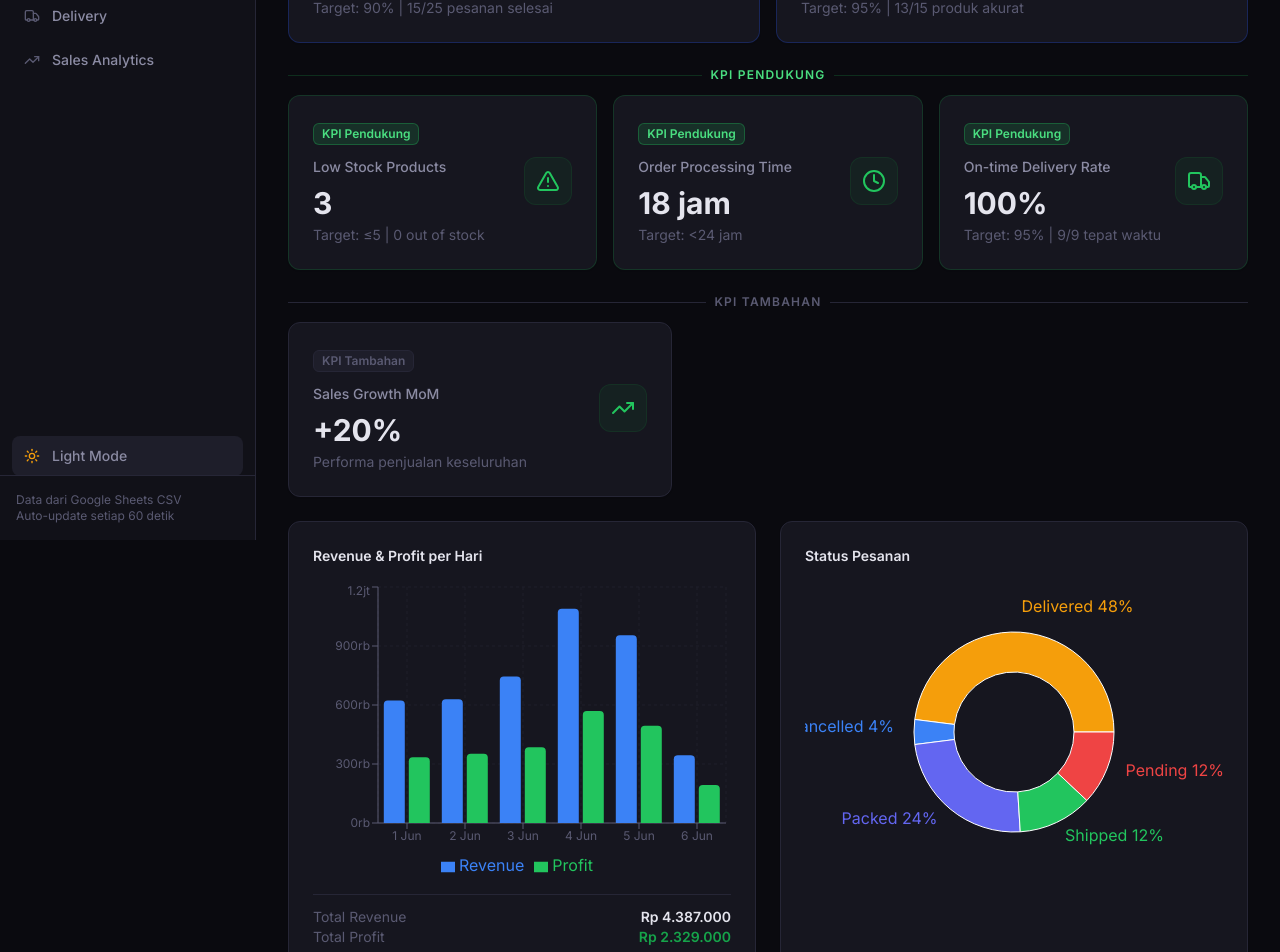
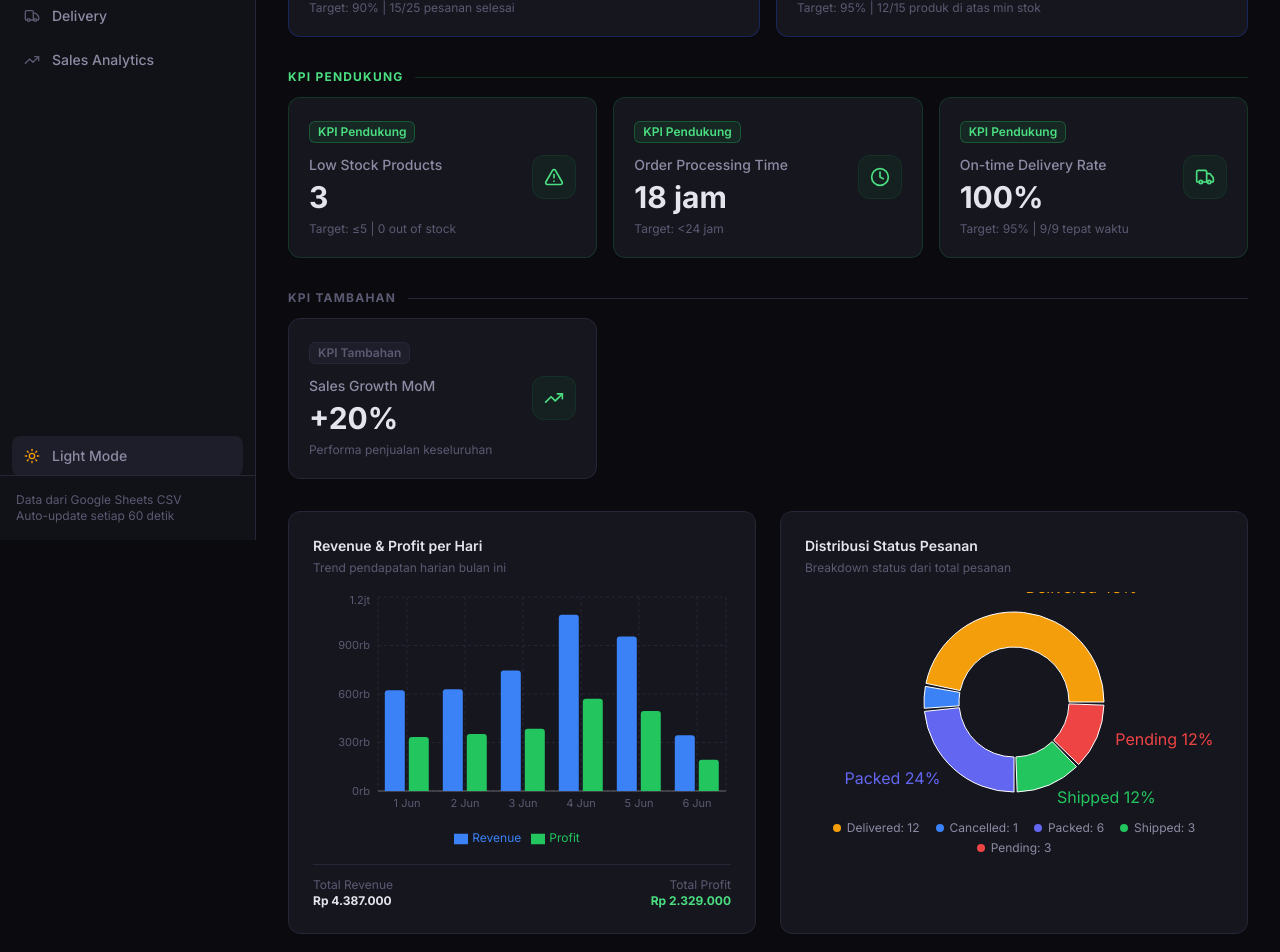
Before and after one commit to superadit98/buyme-dashboard, a Next.js app: page /supplychain/ in a window 1280 px wide. Shown: the part 260-1212 px from the top of the page. Built offline with nearby package versions, Linux system fonts and the light colour scheme.

Commit message:
fix+polish: revenue data fix, stock accuracy formula, badge clean, Sales Growth layout, chart improved

```diff
--- a/src/app/overview/OverviewCharts.tsx
+++ b/src/app/overview/OverviewCharts.tsx
@@ -24,7 +24,15 @@ interface ChartData {
 }
 
 const PIE_COLORS = ["#f59e0b", "#3b82f6", "#6366f1", "#22c55e", "#ef4444"];
-const CATEGORY_COLORS = ["#3b82f6", "#22c55e", "#f59e0b", "#ef4444", "#8b5cf6"];
+const CATEGORY_COLORS = ["#3b82f6", "#22c55e", "#f59e0b", "#ef4444", "#8b5cf6", "#06b6d4", "#ec4899"];
+
+const chartStyle = {
+  borderRadius: "8px",
+  border: "1px solid var(--border, #262636)",
+  background: "var(--bg-secondary, #1e1e2a)",
+  color: "var(--text-primary, #fff)",
+  fontSize: "12px",
+};
 
 export default function OverviewCharts({
   revenueData,
@@ -34,95 +42,109 @@ export default function OverviewCharts({
   totalProfit,
 }: ChartData) {
   return (
+    <div className="space-y-6">
       <div className="grid grid-cols-1 gap-6 lg:grid-cols-2">
-      {/* Revenue Chart */}
+        {/* Revenue & Profit per Hari */}
         <div className="rounded-xl border border-[var(--border)] bg-[var(--bg-card)] p-6 shadow-sm">
-        <h3 className="mb-4 text-sm font-semibold text-[var(--text-primary)]">
+          <div className="mb-1 text-sm font-semibold text-[var(--text-primary)]">
             Revenue & Profit per Hari
-        </h3>
-        <ResponsiveContainer width="100%" height={300}>
-          <BarChart data={revenueData}>
-            <CartesianGrid strokeDasharray="3 3" stroke="#1e1e2a" />
+          </div>
+          <p className="mb-4 text-xs text-[var(--text-muted)]">Trend pendapatan harian bulan ini</p>
+          <ResponsiveContainer width="100%" height={260}>
+            <BarChart data={revenueData} barGap={2}>
+              <CartesianGrid strokeDasharray="3 3" stroke="var(--border, #262636)" />
               <XAxis
                 dataKey="date"
-              tick={{ fontSize: 12 }}
-              stroke="#5a5a72"
+                tick={{ fontSize: 11, fill: "var(--text-muted, #5a5a72)" }}
+                tickLine={false}
+                interval="preserveStartEnd"
               />
               <YAxis
-              tick={{ fontSize: 12 }}
-              stroke="#5a5a72"
+                tick={{ fontSize: 11, fill: "var(--text-muted, #5a5a72)" }}
+                tickLine={false}
+                axisLine={false}
                 tickFormatter={(v) =>
                   v >= 1000000 ? `${(v / 1000000).toFixed(1)}jt` : `${(v / 1000).toFixed(0)}rb`
                 }
               />
               <Tooltip
-              formatter={(value: number) => formatRupiah(value)}
-              contentStyle={{
-                borderRadius: "8px",
-                border: "1px solid #262636",
-                background: "#1e1e2a",
-              }}
+                formatter={(value: number) => [formatRupiah(value), ""]}
+                contentStyle={chartStyle}
               />
-            <Legend />
-            <Bar dataKey="revenue" fill="#3b82f6" name="Revenue" radius={[4, 4, 0, 0]} />
-            <Bar dataKey="profit" fill="#22c55e" name="Profit" radius={[4, 4, 0, 0]} />
+              <Legend wrapperStyle={{ fontSize: 12, paddingTop: 8 }} />
+              <Bar dataKey="revenue" fill="#3b82f6" name="Revenue" radius={[3, 3, 0, 0]} maxBarSize={20} />
+              <Bar dataKey="profit" fill="#22c55e" name="Profit" radius={[3, 3, 0, 0]} maxBarSize={20} />
             </BarChart>
           </ResponsiveContainer>
-        <div className="mt-3 flex justify-between border-t border-[var(--border)] pt-3 text-sm">
-          <span className="text-[var(--text-muted)]">Total Revenue</span>
-          <span className="font-semibold text-[var(--text-primary)]">{formatRupiah(totalRevenue)}</span>
+          <div className="mt-3 flex justify-between border-t border-[var(--border)] pt-3 text-xs">
+            <div>
+              <p className="text-[var(--text-muted)]">Total Revenue</p>
+              <p className="font-bold text-[var(--text-primary)]">{formatRupiah(totalRevenue)}</p>
             </div>
-        <div className="flex justify-between text-sm">
-          <span className="text-[var(--text-muted)]">Total Profit</span>
-          <span className="font-semibold text-green-600">{formatRupiah(totalProfit)}</span>
+            <div className="text-right">
+              <p className="text-[var(--text-muted)]">Total Profit</p>
+              <p className="font-bold text-green-400">{formatRupiah(totalProfit)}</p>
+            </div>
           </div>
         </div>
 
-      {/* Order Status Pie */}
+        {/* Status Pesanan */}
         <div className="rounded-xl border border-[var(--border)] bg-[var(--bg-card)] p-6 shadow-sm">
-        <h3 className="mb-4 text-sm font-semibold text-[var(--text-primary)]">
-          Status Pesanan
-        </h3>
-        <ResponsiveContainer width="100%" height={300}>
+          <div className="mb-1 text-sm font-semibold text-[var(--text-primary)]">
+            Distribusi Status Pesanan
+          </div>
+          <p className="mb-4 text-xs text-[var(--text-muted)]">Breakdown status dari total pesanan</p>
+          <ResponsiveContainer width="100%" height={220}>
             <PieChart>
               <Pie
                 data={orderStatusData}
                 cx="50%"
                 cy="50%"
-              innerRadius={60}
-              outerRadius={100}
+                innerRadius={55}
+                outerRadius={90}
                 dataKey="value"
+                paddingAngle={2}
                 label={({ name, percent }) =>
-                `${name} ${(percent * 100).toFixed(0)}%`
+                  percent > 0.05 ? `${name} ${(percent * 100).toFixed(0)}%` : ""
                 }
                 labelLine={false}
               >
                 {orderStatusData.map((_, index) => (
-                <Cell
-                  key={`cell-${index}`}
-                  fill={PIE_COLORS[index % PIE_COLORS.length]}
-                />
+                  <Cell key={`cell-${index}`} fill={PIE_COLORS[index % PIE_COLORS.length]} />
                 ))}
               </Pie>
               <Tooltip
                 formatter={(value: number) => [`${value} pesanan`, "Jumlah"]}
+                contentStyle={chartStyle}
               />
             </PieChart>
           </ResponsiveContainer>
+          {/* Legend manual */}
+          <div className="mt-2 flex flex-wrap justify-center gap-x-4 gap-y-1">
+            {orderStatusData.map((item, i) => (
+              <div key={item.name} className="flex items-center gap-1.5 text-xs text-[var(--text-secondary)]">
+                <span className="h-2 w-2 rounded-full" style={{ background: PIE_COLORS[i % PIE_COLORS.length] }} />
+                {item.name}: {item.value}
+              </div>
+            ))}
+          </div>
+        </div>
       </div>
 
-      {/* Category Revenue */}
-      <div className="rounded-xl border border-[var(--border)] bg-[var(--bg-card)] p-6 shadow-sm lg:col-span-2">
-        <h3 className="mb-4 text-sm font-semibold text-[var(--text-primary)]">
+      {/* Revenue per Kategori */}
+      <div className="rounded-xl border border-[var(--border)] bg-[var(--bg-card)] p-6 shadow-sm">
+        <div className="mb-1 text-sm font-semibold text-[var(--text-primary)]">
           Revenue per Kategori Produk
-        </h3>
-        <ResponsiveContainer width="100%" height={250}>
-          <BarChart data={categoryData} layout="vertical">
-            <CartesianGrid strokeDasharray="3 3" stroke="#1e1e2a" />
+        </div>
+        <p className="mb-4 text-xs text-[var(--text-muted)]">Kontribusi revenue dari setiap kategori skincare</p>
+        <ResponsiveContainer width="100%" height={Math.max(200, categoryData.length * 45)}>
+          <BarChart data={categoryData} layout="vertical" barSize={22}>
+            <CartesianGrid strokeDasharray="3 3" stroke="var(--border, #262636)" horizontal={false} />
             <XAxis
               type="number"
-              tick={{ fontSize: 12 }}
-              stroke="#5a5a72"
+              tick={{ fontSize: 11, fill: "var(--text-muted, #5a5a72)" }}
+              tickLine={false}
+              axisLine={false}
               tickFormatter={(v) =>
                 v >= 1000000 ? `${(v / 1000000).toFixed(1)}jt` : `${(v / 1000).toFixed(0)}rb`
               }
@@ -130,24 +152,18 @@ export default function OverviewCharts({
             <YAxis
               dataKey="name"
               type="category"
-              tick={{ fontSize: 12 }}
-              stroke="#5a5a72"
-              width={80}
+              tick={{ fontSize: 12, fill: "var(--text-secondary, #a0abc8)" }}
+              tickLine={false}
+              axisLine={false}
+              width={90}
             />
             <Tooltip
-              formatter={(value: number) => formatRupiah(value)}
-              contentStyle={{
-                borderRadius: "8px",
-                border: "1px solid #262636",
-                background: "#1e1e2a",
-              }}
+              formatter={(value: number) => [formatRupiah(value), "Revenue"]}
+              contentStyle={chartStyle}
             />
             <Bar dataKey="revenue" radius={[0, 4, 4, 0]}>
-              {categoryData.map((_, index) => (
-                <Cell
-                  key={`cat-${index}`}
-                  fill={CATEGORY_COLORS[index % CATEGORY_COLORS.length]}
-                />
+              {categoryData.map((entry, index) => (
+                <Cell key={`cat-${index}`} fill={CATEGORY_COLORS[index % CATEGORY_COLORS.length]} />
               ))}
             </Bar>
           </BarChart>
--- a/src/app/overview/page.tsx
+++ b/src/app/overview/page.tsx
@@ -2,11 +2,9 @@
  * ============================================
  * OVERVIEW PAGE — Dashboard Utama
  * ============================================
- *
- * KPI Framework:
- * - KPI Utama: Fulfillment Rate, Stock Accuracy Rate
- * - KPI Pendukung: Low Stock Products, Order Processing Time, On-time Delivery
- * - KPI Tambahan: Sales Growth MoM
+ * KPI Utama:     Fulfillment Rate, Stock Accuracy Rate
+ * KPI Pendukung: Low Stock Products, Order Processing Time, On-time Delivery
+ * KPI Tambahan:  Sales Growth MoM
  */
 
 import { getProducts, getOrders, getShipments, getSales, formatRupiah } from "@/lib/fetchData";
@@ -27,7 +25,7 @@ export default async function OverviewPage() {
 
   // === KPI UTAMA ===
 
-  // Fulfillment Rate
+  // 1. Fulfillment Rate
   const totalOrders = orders.length;
   const completedOrders = orders.filter(
     (o) => o.status === "Delivered" || o.status === "Shipped"
@@ -36,22 +34,25 @@ export default async function OverviewPage() {
     ? Math.round((completedOrders / totalOrders) * 100)
     : 0;
 
-  // Stock Accuracy Rate
-  const accurateStock = products.filter((p) => p.stock >= 0 && p.stock <= p.minStock * 5).length;
+  // 2. Stock Accuracy Rate
+  // Formula: % produk yg stok-nya sesuai (tidak habis, tidak melebihi 5x minStock)
+  // Catatan: produk low stock TETAP bisa akurat selama datanya benar
+  // Tapi per spec — stock accuracy = % produk yg TIDAK di bawah minStock
+  const accurateStock = products.filter((p) => p.stock > p.minStock).length;
   const stockAccuracy = products.length > 0
     ? Math.round((accurateStock / products.length) * 100)
     : 0;
 
   // === KPI PENDUKUNG ===
 
-  // Low Stock Products
+  // 3. Low Stock Products (stock <= minStock)
   const lowStockItems = products.filter((p) => p.stock <= p.minStock).length;
   const outOfStock = products.filter((p) => p.stock === 0).length;
 
-  // Order Processing Time
+  // 4. Order Processing Time (hardcoded simulasi)
   const avgProcessingHours = 18;
 
-  // On-time Delivery
+  // 5. On-time Delivery Rate
   const deliveredShipments = shipments.filter((s) => s.status === "Delivered");
   const onTimeDeliveries = deliveredShipments.filter((s) => {
     if (!s.actualDelivery || !s.estimatedDelivery) return false;
@@ -63,21 +64,32 @@ export default async function OverviewPage() {
 
   // === KPI TAMBAHAN ===
 
-  // Sales Growth MoM
-  const totalRevenue = sales.reduce((sum, s) => sum + s.revenue, 0);
-  const totalProfit = sales.reduce((sum, s) => sum + s.profit, 0);
-  const sortedDates = [...new Set(sales.map((s) => s.date))].sort();
+  // 6. Sales Growth MoM — hanya dari order non-cancelled
+  const activeSales = sales.filter((s) => {
+    const order = orders.find((o) => o.id === s.orderId);
+    return order && order.status !== "Cancelled";
+  });
+  const totalRevenue = activeSales.reduce((sum, s) => sum + s.revenue, 0);
+  const totalProfit = activeSales.reduce((sum, s) => sum + s.profit, 0);
+
+  const sortedDates = [...new Set(activeSales.map((s) => s.date))].sort();
   const midPoint = Math.floor(sortedDates.length / 2);
-  const firstHalf = sales.filter((s) => sortedDates.indexOf(s.date) < midPoint);
-  const secondHalf = sales.filter((s) => sortedDates.indexOf(s.date) >= midPoint);
-  const firstHalfRevenue = firstHalf.reduce((sum, s) => sum + s.revenue, 0);
-  const secondHalfRevenue = secondHalf.reduce((sum, s) => sum + s.revenue, 0);
+  const firstHalfDates = new Set(sortedDates.slice(0, midPoint));
+  const secondHalfDates = new Set(sortedDates.slice(midPoint));
+  const firstHalfRevenue = activeSales
+    .filter((s) => firstHalfDates.has(s.date))
+    .reduce((sum, s) => sum + s.revenue, 0);
+  const secondHalfRevenue = activeSales
+    .filter((s) => secondHalfDates.has(s.date))
+    .reduce((sum, s) => sum + s.revenue, 0);
   const salesGrowth = firstHalfRevenue > 0
     ? Math.round(((secondHalfRevenue - firstHalfRevenue) / firstHalfRevenue) * 100)
     : 0;
 
-  // Charts data
-  const revenueByDate = sales.reduce<Record<string, { revenue: number; profit: number }>>(
+  // === CHART DATA ===
+
+  // Revenue per hari (hanya active sales)
+  const revenueByDate = activeSales.reduce<Record<string, { revenue: number; profit: number }>>(
     (acc, s) => {
       if (!acc[s.date]) acc[s.date] = { revenue: 0, profit: 0 };
       acc[s.date].revenue += s.revenue;
@@ -94,13 +106,15 @@ export default async function OverviewPage() {
       profit: data.profit,
     }));
 
+  // Order status distribution
   const statusCounts = orders.reduce<Record<string, number>>((acc, o) => {
     acc[o.status] = (acc[o.status] || 0) + 1;
     return acc;
   }, {});
   const orderStatusData = Object.entries(statusCounts).map(([name, value]) => ({ name, value }));
 
-  const categoryRevenue = sales.reduce<Record<string, number>>((acc, s) => {
+  // Revenue per kategori
+  const categoryRevenue = activeSales.reduce<Record<string, number>>((acc, s) => {
     acc[s.productCategory] = (acc[s.productCategory] || 0) + s.revenue;
     return acc;
   }, {});
@@ -109,7 +123,7 @@ export default async function OverviewPage() {
     .sort((a, b) => b.revenue - a.revenue);
 
   return (
-    <div className="space-y-6">
+    <div className="space-y-8">
       {/* Page Header */}
       <div>
         <h1 className="text-2xl font-bold text-[var(--text-primary)]">Dashboard Overview</h1>
@@ -119,10 +133,9 @@ export default async function OverviewPage() {
       </div>
 
       {/* ─── KPI UTAMA ─── */}
-      <div>
-        <div className="mb-3 flex items-center gap-2">
-          <div className="h-px flex-1 bg-blue-800/40" />
-          <span className="text-xs font-semibold uppercase tracking-widest text-blue-400">KPI Utama</span>
+      <section>
+        <div className="mb-3 flex items-center gap-3">
+          <span className="text-xs font-bold uppercase tracking-widest text-blue-400">KPI Utama</span>
           <div className="h-px flex-1 bg-blue-800/40" />
         </div>
         <div className="grid grid-cols-1 gap-4 sm:grid-cols-2">
@@ -137,19 +150,18 @@ export default async function OverviewPage() {
           <KPICard
             title="Stock Accuracy Rate"
             value={`${stockAccuracy}%`}
-            subtitle={`Target: 95% | ${accurateStock}/${products.length} produk akurat`}
+            subtitle={`Target: 95% | ${accurateStock}/${products.length} produk di atas min stok`}
             icon={Target}
             badge="utama"
             color={stockAccuracy >= 95 ? "green" : stockAccuracy >= 80 ? "amber" : "red"}
           />
         </div>
-      </div>
+      </section>
 
       {/* ─── KPI PENDUKUNG ─── */}
-      <div>
-        <div className="mb-3 flex items-center gap-2">
-          <div className="h-px flex-1 bg-green-800/40" />
-          <span className="text-xs font-semibold uppercase tracking-widest text-green-400">KPI Pendukung</span>
+      <section>
+        <div className="mb-3 flex items-center gap-3">
+          <span className="text-xs font-bold uppercase tracking-widest text-green-400">KPI Pendukung</span>
           <div className="h-px flex-1 bg-green-800/40" />
         </div>
         <div className="grid grid-cols-1 gap-4 sm:grid-cols-3">
@@ -178,16 +190,15 @@ export default async function OverviewPage() {
             color={onTimePercent >= 95 ? "green" : onTimePercent >= 80 ? "amber" : "red"}
           />
         </div>
-      </div>
+      </section>
 
       {/* ─── KPI TAMBAHAN ─── */}
-      <div>
-        <div className="mb-3 flex items-center gap-2">
-          <div className="h-px flex-1 bg-[var(--border)]" />
-          <span className="text-xs font-semibold uppercase tracking-widest text-[var(--text-muted)]">KPI Tambahan</span>
+      <section>
+        <div className="mb-3 flex items-center gap-3">
+          <span className="text-xs font-bold uppercase tracking-widest text-[var(--text-muted)]">KPI Tambahan</span>
           <div className="h-px flex-1 bg-[var(--border)]" />
         </div>
-        <div className="grid grid-cols-1 gap-4 sm:grid-cols-1 max-w-sm">
+        <div className="grid grid-cols-1 gap-4 sm:grid-cols-3">
           <KPICard
             title="Sales Growth MoM"
             value={`${salesGrowth >= 0 ? "+" : ""}${salesGrowth}%`}
@@ -196,8 +207,11 @@ export default async function OverviewPage() {
             badge="tambahan"
             color={salesGrowth >= 0 ? "green" : "red"}
           />
+          {/* Spacer cards untuk alignment */}
+          <div className="hidden sm:block" />
+          <div className="hidden sm:block" />
         </div>
-      </div>
+      </section>
 
       {/* Charts */}
       <OverviewCharts
--- a/src/components/KPICard.tsx
+++ b/src/components/KPICard.tsx
@@ -5,98 +5,63 @@ interface KPICardProps {
   value: string | number;
   subtitle?: string;
   icon: LucideIcon;
-  trend?: {
-    value: number;
-    isPositive: boolean;
-  };
+  trend?: { value: number; isPositive: boolean };
   color?: "blue" | "green" | "amber" | "red";
   badge?: "utama" | "pendukung" | "tambahan";
 }
 
 const COLOR_MAP = {
-  blue: {
-    bg: "bg-blue-900/20",
-    icon: "text-blue-500",
-    border: "border-blue-900/30",
-  },
-  green: {
-    bg: "bg-green-900/20",
-    icon: "text-green-500",
-    border: "border-green-900/30",
-  },
-  amber: {
-    bg: "bg-amber-900/20",
-    icon: "text-amber-500",
-    border: "border-amber-900/30",
-  },
-  red: {
-    bg: "bg-red-900/20",
-    icon: "text-red-500",
-    border: "border-red-900/30",
-  },
+  blue:  { bg: "bg-blue-900/20",  icon: "text-blue-400",  border: "border-blue-900/30" },
+  green: { bg: "bg-green-900/20", icon: "text-green-400", border: "border-green-900/30" },
+  amber: { bg: "bg-amber-900/20", icon: "text-amber-400", border: "border-amber-900/30" },
+  red:   { bg: "bg-red-900/20",   icon: "text-red-400",   border: "border-red-900/30" },
 };
 
 const BADGE_MAP = {
-  utama: {
-    label: "KPI Utama",
-    class: "bg-blue-500/15 text-blue-400 border border-blue-500/30",
-  },
-  pendukung: {
-    label: "KPI Pendukung",
-    class: "bg-green-500/15 text-green-400 border border-green-500/30",
-  },
-  tambahan: {
-    label: "KPI Tambahan",
-    class: "bg-[var(--bg-elevated)] text-[var(--text-muted)] border border-[var(--border)]",
-  },
+  utama:     { label: "KPI Utama",     cls: "bg-blue-500/10 text-blue-400 border-blue-500/30" },
+  pendukung: { label: "KPI Pendukung", cls: "bg-green-500/10 text-green-400 border-green-500/30" },
+  tambahan:  { label: "KPI Tambahan",  cls: "bg-[var(--bg-elevated)] text-[var(--text-muted)] border-[var(--border)]" },
+};
+
+const CARD_BORDER = {
+  utama:     "border-blue-800/40",
+  pendukung: "border-green-800/40",
+  tambahan:  "border-[var(--border)]",
 };
 
 export default function KPICard({
-  title,
-  value,
-  subtitle,
-  icon: Icon,
-  trend,
-  color = "blue",
-  badge,
+  title, value, subtitle, icon: Icon, trend, color = "blue", badge,
 }: KPICardProps) {
-  const colors = COLOR_MAP[color];
-  const badgeInfo = badge ? BADGE_MAP[badge] : null;
+  const c = COLOR_MAP[color];
+  const b = badge ? BADGE_MAP[badge] : null;
+  const borderCls = badge ? CARD_BORDER[badge] : "border-[var(--border)]";
 
   return (
-    <div className={`rounded-xl border bg-[var(--bg-card)] p-6 shadow-sm ${badge === "utama" ? "border-blue-800/40" : badge === "pendukung" ? "border-green-800/40" : "border-[var(--border)]"}`}>
+    <div className={`rounded-xl border bg-[var(--bg-card)] p-5 shadow-sm ${borderCls}`}>
       {/* Badge */}
-      {badgeInfo && (
-        <div className="mb-3">
-          <span className={`inline-flex items-center rounded-md px-2 py-0.5 text-xs font-semibold ${badgeInfo.class}`}>
-            {badgeInfo.label}
-          </span>
-        </div>
+      {b && (
+        <span className={`mb-3 inline-flex items-center rounded-md border px-2 py-0.5 text-xs font-semibold ${b.cls}`}>
+          {b.label}
+        </span>
       )}
-      <div className="flex items-start justify-between">
-        <div className="flex-1">
-          <p className="text-sm font-medium text-[var(--text-secondary)]">{title}</p>
-          <p className="mt-2 text-3xl font-bold text-[var(--text-primary)]">{value}</p>
+      <div className="flex items-start justify-between gap-4">
+        <div className="flex-1 min-w-0">
+          <p className="text-sm font-medium text-[var(--text-secondary)] truncate">{title}</p>
+          <p className="mt-1 text-3xl font-bold text-[var(--text-primary)] leading-tight">{value}</p>
           {subtitle && (
-            <p className="mt-1 text-sm text-[var(--text-muted)]">{subtitle}</p>
+            <p className="mt-1 text-xs text-[var(--text-muted)] leading-snug">{subtitle}</p>
           )}
           {trend && (
             <div className="mt-2 flex items-center gap-1">
-              <span
-                className={`text-sm font-medium ${
-                  trend.isPositive ? "text-green-500" : "text-red-500"
-                }`}
-              >
+              <span className={`text-sm font-medium ${trend.isPositive ? "text-green-400" : "text-red-400"}`}>
                 {trend.isPositive ? "↑" : "↓"} {Math.abs(trend.value)}%
               </span>
               <span className="text-xs text-[var(--text-secondary)]">vs bulan lalu</span>
             </div>
           )}
         </div>
-        <div
-          className={`flex h-12 w-12 items-center justify-center rounded-xl ${colors.bg} ${colors.border} border`}
-        >
-          <Icon className={`h-6 w-6 ${colors.icon}`} />
+        <div className={`flex h-11 w-11 shrink-0 items-center justify-center rounded-xl border ${c.bg} ${c.border}`}>
+          <Icon className={`h-5 w-5 ${c.icon}`} />
         </div>
       </div>
     </div>
```
Lines whose indentation alone changed are shown as unchanged.
